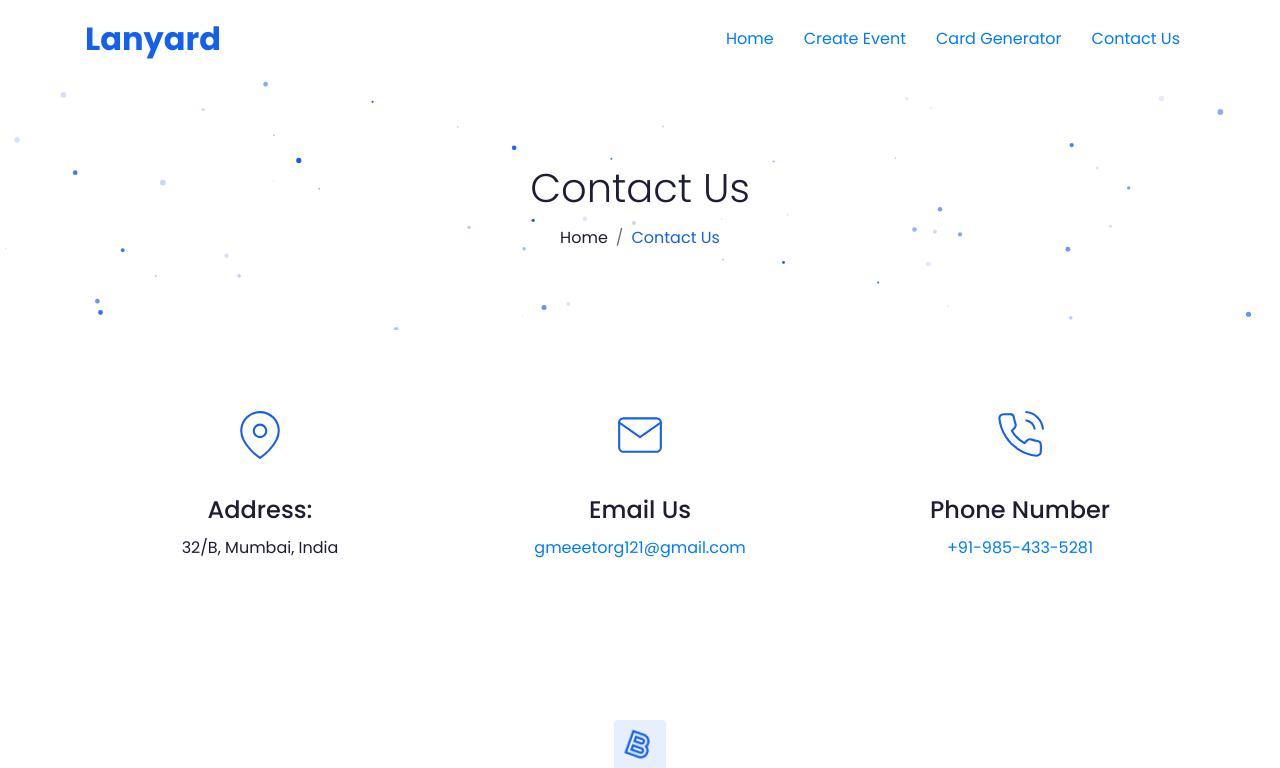
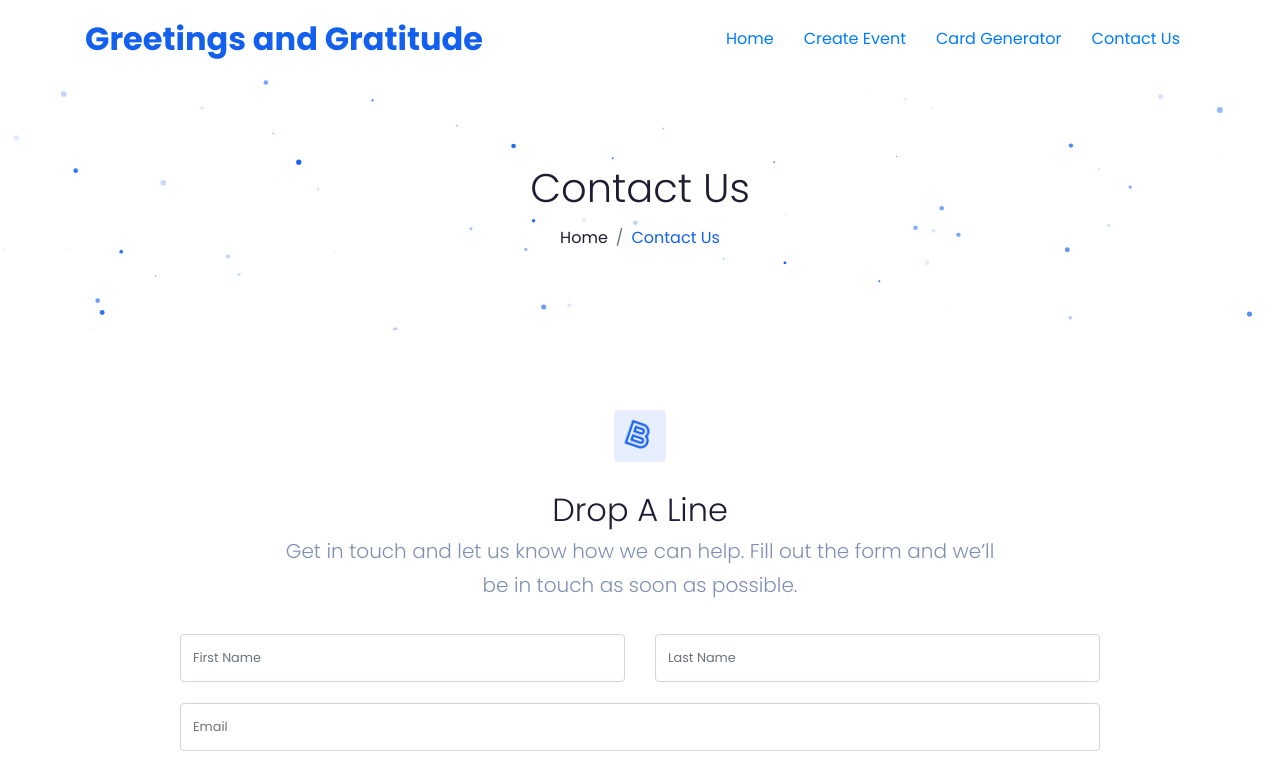
Before and after one commit to haykmell/greetings-n-gratitude, a React (Create React App) app: page /contact in a window 1280 px wide. Shown: the top 768 px of the page. Built offline with nearby package versions, Linux system fonts and the light colour scheme.

Commit message:
logo change and some changes

```diff
--- a/src/components/Contact.js
+++ b/src/components/Contact.js
@@ -60,42 +60,6 @@ const Contact = () => {
                 {/*hero section end*/}
                 {/*body content start*/}
                 <div className="page-content">
-                    <section>
-                        <div className="container">
-                            <div className="row text-center">
-                                <div className="col-lg-4 col-md-12">
-                                    <div>
-                                        <svg className="feather feather-map-pin" xmlns="http://www.w3.org/2000/svg" width={50} height={50} viewBox="0 0 24 24" fill="none" stroke="#1360ef" strokeWidth={1} strokeLinecap="round" strokeLinejoin="round">
-                                            <path d="M21 10c0 7-9 13-9 13s-9-6-9-13a9 9 0 0 1 18 0z" />
-                                            <circle cx={12} cy={10} r={3} />
-                                        </svg>
-                                        <h4 className="mt-5">Address:</h4>
-                                        <span className="text-black">32/B, Mumbai, India</span>
-                                    </div>
-                                </div>
-                                <div className="col-lg-4 col-md-6">
-                                    <div>
-                                        <svg className="feather feather-mail" xmlns="http://www.w3.org/2000/svg" width={50} height={50} viewBox="0 0 24 24" fill="none" stroke="#1360ef" strokeWidth={1} strokeLinecap="round" strokeLinejoin="round">
-                                            <path d="M4 4h16c1.1 0 2 .9 2 2v12c0 1.1-.9 2-2 2H4c-1.1 0-2-.9-2-2V6c0-1.1.9-2 2-2z" />
-                                            <polyline points="22,6 12,13 2,6" />
-                                        </svg>
-                                        <h4 className="mt-5">Email Us</h4>
-                                        <a href="mailto:themeht23@gmail.com"> gmeeetorg121@gmail.com</a>
-                                    </div>
-                                </div>
-                                <div className="col-lg-4 col-md-6">
-                                    <div>
-                                        <svg className="feather feather-phone-call" xmlns="http://www.w3.org/2000/svg" width={50} height={50} viewBox="0 0 24 24" fill="none" stroke="#1360ef" strokeWidth={1} strokeLinecap="round" strokeLinejoin="round">
-                                            <path d="M15.05 5A5 5 0 0 1 19 8.95M15.05 1A9 9 0 0 1 23 8.94m-1 7.98v3a2 2 0 0 1-2.18 2 19.79 19.79 0 0 1-8.63-3.07 19.5 19.5 0 0 1-6-6 19.79 19.79 0 0 1-3.07-8.67A2 2 0 0 1 4.11 2h3a2 2 0 0 1 2 1.72 12.84 12.84 0 0 0 .7 2.81 2 2 0 0 1-.45 2.11L8.09 9.91a16 16 0 0 0 6 6l1.27-1.27a2 2 0 0 1 2.11-.45 12.84 12.84 0 0 0 2.81.7A2 2 0 0 1 22 16.92z">
-                                            </path>
-                                        </svg>
-                                        <h4 className="mt-5">Phone Number</h4>
-                                        <a href="tel:+912345678900">+91-985-433-5281</a>
-                                    </div>
-                                </div>
-                            </div>
-                        </div>
-                    </section>
                     <section>
                         <div className="container">
                             <div className="row justify-content-center mb-5 text-center">
@@ -188,7 +152,8 @@ const Contact = () => {
                                 </div>
                                 <div className="row mt-5">
                                     <div className="col-12 col-sm-6">
-                                        <a className="footer-logo text-white h2 mb-0" href="index.html"> <span className="font-weight-bold">Lanyard</span>
+                                        <a className="footer-logo text-white h2 mb-0" href="index.html"> Greetings and Gratitude
+<span className="font-weight-bold">UX</span>
                                         </a>
                                     </div>
                                     <div className="col-12 col-sm-6 mt-6 mt-sm-0">
--- a/src/components/Home.js
+++ b/src/components/Home.js
@@ -583,7 +583,8 @@ const Home = () => {
                                         </div>
                                         <div className="row mt-5">
                                             <div className="col-12 col-sm-6">
-                                                <a className="footer-logo text-white h2 mb-0" href="index.html"> Lanyard<span className="font-weight-bold">UX</span>
+                                                <a className="footer-logo text-white h2 mb-0" href="index.html"> Greetings and Gratitude
+<span className="font-weight-bold">UX</span>
                                                 </a>
                                             </div>
                                             <div className="col-12 col-sm-6 mt-6 mt-sm-0">
@@ -605,7 +606,8 @@ const Home = () => {
                                 </div>
                                 <div className="row text-white text-center mt-8">
                                     <div className="col">
-                                        <hr className="mb-8" />Copyright <u><a className="text-white" href="/">Lanyard</a></u> | All Rights
+                                        <hr className="mb-8" />Copyright <u><a className="text-white" href="/">Greetings and Gratitude
+</a></u> | All Rights
                   Reserved</div>
                                 </div>
                             </div>
--- a/src/components/Navbar.js
+++ b/src/components/Navbar.js
@@ -15,7 +15,7 @@ const Navbar = () => {
                             {/*menu start*/}
                             <div className="col d-flex align-items-center justify-content-between">
                                 <a className="navbar-brand logo text-dark h2 mb-0" href="/">
-                                    <span className="text-primary font-weight-bold"> Lanyard</span>
+                                    <span className="text-primary font-weight-bold">Greetings and Gratitude</span>
                                 </a>
                                 <nav className="navbar navbar-expand-lg navbar-light ml-auto">
                                     <button className="navbar-toggler" onClick={() => setNavToggle(!navToggle)} type="button" data-toggle="collapse" data-target="#navbarNav" aria-expanded="false" aria-label="Toggle navigation"> <span className="navbar-toggler-icon" />
```
Also changed, not shown: 1 other file (tests, documents, lock files or other folders).
